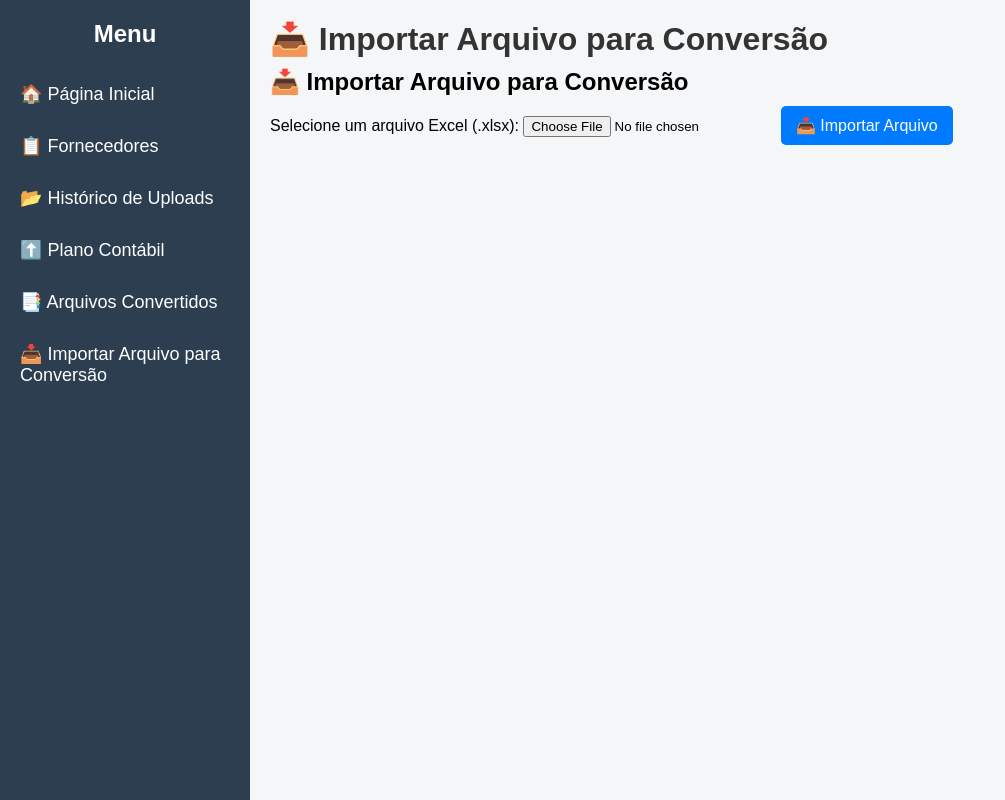
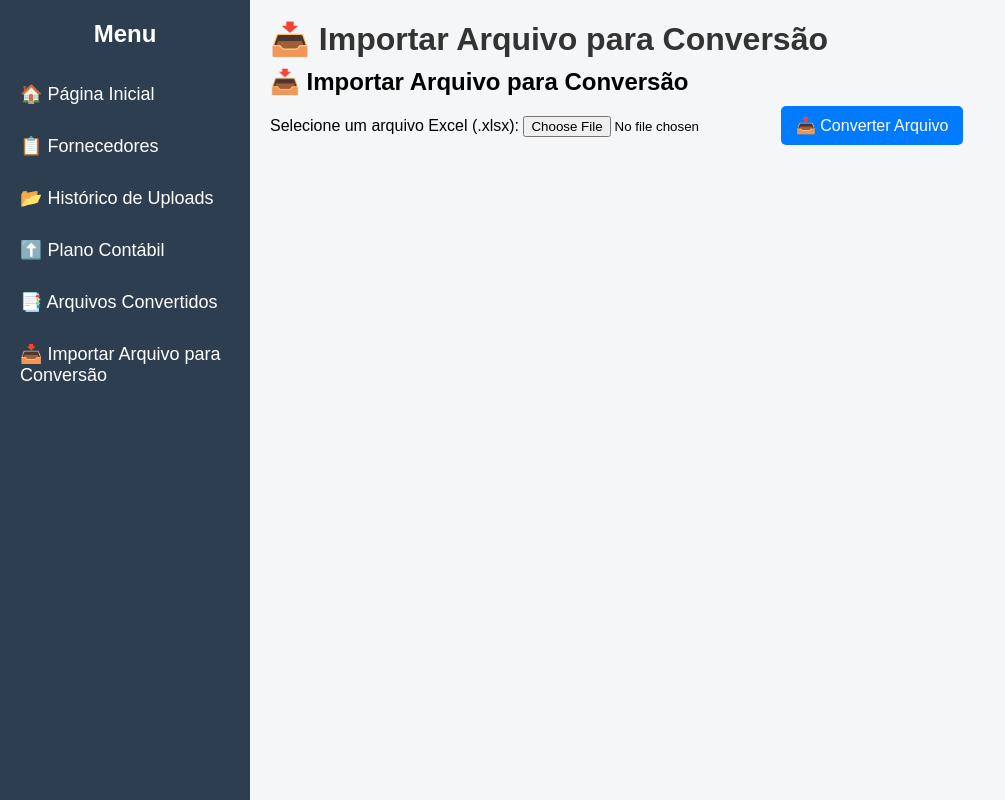
Before and after one commit to ander1011/meu-sistema-flask, a Flask app: page /importar_conversao in a window 1280 px wide. Shown: the whole page, without its empty margins (0-1005 px from the left). Run offline with Flask 3, Linux system fonts and the light colour scheme.

Commit message:
Update importar_conversao.html

```diff
--- a/templates/importar_conversao.html
+++ b/templates/importar_conversao.html
@@ -17,7 +17,7 @@
             <li><a href="{{ url_for('historico_uploads') }}">📂 Histórico de Uploads</a></li>
             <li><a href="{{ url_for('upload_file') }}">⬆️ Plano Contábil</a></li>
             <li><a href="{{ url_for('arquivos_convertidos') }}">📑 Arquivos Convertidos</a></li>
-            <li><a href="{{ url_for('importar_arquivo_conversao') }}">📥 Importar Arquivo para Conversão</a></li>
+            <li><a href="{{ url_for('importar_conversao') }}">📥 Importar Arquivo para Conversão</a></li>
         </ul>
     </nav>
 
@@ -37,10 +37,10 @@
         <!-- Formulário para Importar Arquivo para Conversão -->
         <div class="upload-container">
             <h2>📥 Importar Arquivo para Conversão</h2>
-            <form action="{{ url_for('importar_arquivo_conversao') }}" method="POST" enctype="multipart/form-data">
+            <form action="{{ url_for('importar_conversao') }}" method="POST" enctype="multipart/form-data">
                 <label for="file">Selecione um arquivo Excel (.xlsx):</label>
                 <input type="file" name="file" id="file" required>
-                <button type="submit">📥 Importar Arquivo</button>
+                <button type="submit">📥 Converter Arquivo</button>
             </form>
         </div>
     </main>
```
